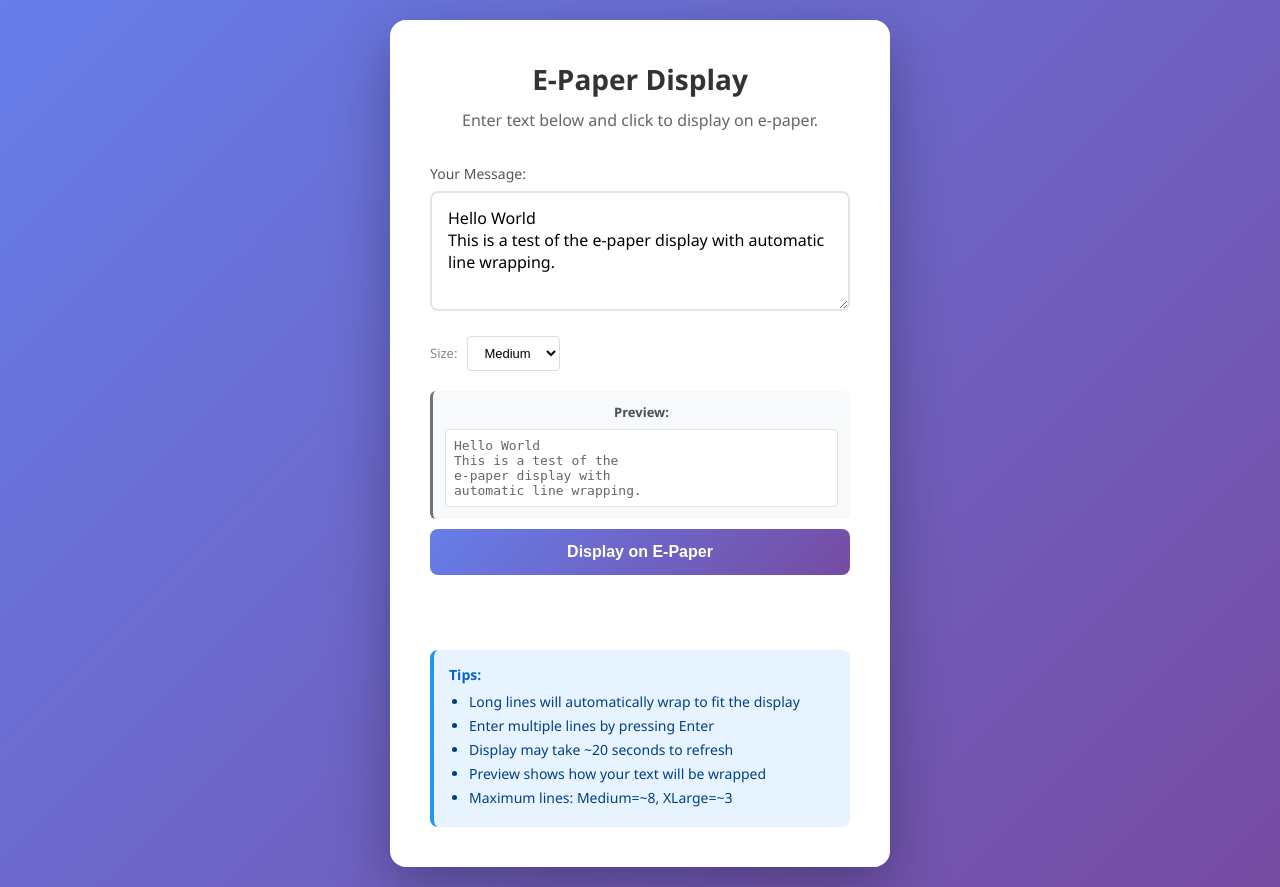
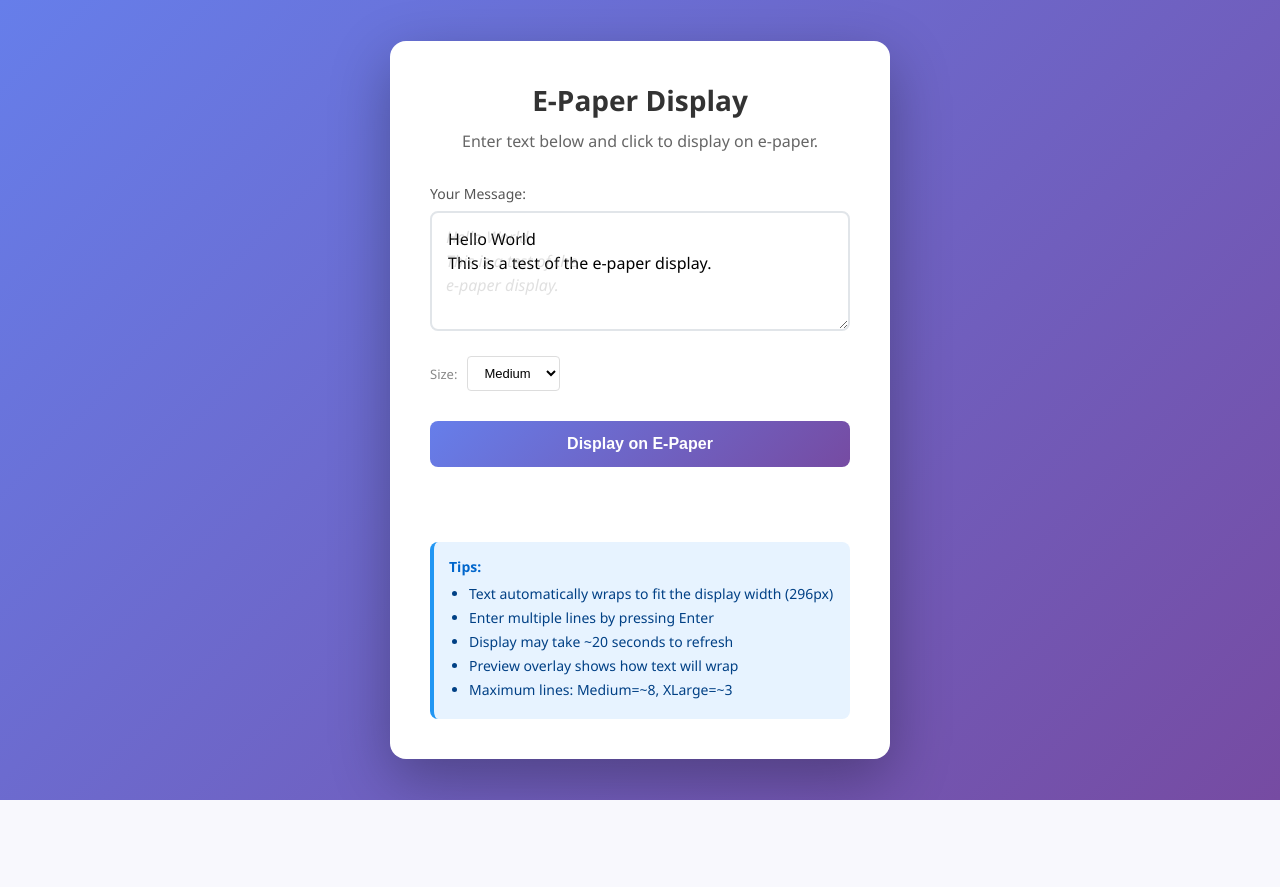
Before and after one commit to Einwegbecher/tiny-cal, a Flask app: page / in a window 1280 px wide. After the commit the page ends 800 px from the top, so only its background shows below. Run offline with Flask 3, Linux system fonts and the light colour scheme.

Commit message:
Implement pixel-perfect line wrapping and unified input/preview
- Now uses actual pixel measurements (get_text_width, get_text_height) for wrapping
- Correct display resolution: 296x160 pixels
- Dynamic wrapping based on actual font metrics, not character estimates
- Unified textarea with preview overlay (single input field)
- Preview shows as faint overlay in the same textbox
- Text wraps at word boundaries based on actual pixel width
- Last printed message still appears in the textarea
- 'Printing...' and 'Printed!' messages still disappear after 8 seconds
- All previous features preserved

Co-authored-by: Einwegbecher <Einwegbecher@users.noreply.github.com>

```diff
--- a/app.py
+++ b/app.py
@@ -13,15 +13,9 @@ FONT_SIZES = {
     'xlarge': 30
 }
 
-# Character width estimates for each font size
-CHAR_WIDTHS = {
-    'medium': 10,   # ~10px per char at 18px font
-    'xlarge': 18    # ~18px per char at 30px font
-}
-
-# Display dimensions after rotation (200x200)
-DISPLAY_WIDTH = 200
-DISPLAY_HEIGHT = 200
+# Actual display resolution (296x160) - this is the CORRECT resolution
+DISPLAY_WIDTH = 296
+DISPLAY_HEIGHT = 160
 
 
 def get_font(size_key, fallback_size=18):
@@ -36,42 +30,64 @@ def get_font(size_key, fallback_size=18):
             return ImageFont.load_default()
 
 
-def get_max_chars_per_line(font_size_key):
-    """Calculate maximum characters that fit in one line."""
-    char_width = CHAR_WIDTHS.get(font_size_key, 10)
-    # Leave margin: 10px left + 10px right = 20px total
-    return max(1, (DISPLAY_WIDTH - 20) // char_width)
+def get_text_width(text, font):
+    """Calculate the actual pixel width of text using the given font."""
+    # Create a temporary image to measure text
+    temp_img = Image.new('RGB', (1, 1))
+    temp_draw = ImageDraw.Draw(temp_img)
+    # Use textbbox to get the bounding box (left, top, right, bottom)
+    bbox = temp_draw.textbbox((0, 0), text, font=font)
+    return bbox[2] - bbox[0]  # right - left = width
 
 
-def get_max_lines(font_size_key):
-    """Calculate maximum lines that fit on the display."""
-    font_size = FONT_SIZES.get(font_size_key, 18)
-    line_height = font_size + 2  # Reduced padding for tighter spacing
-    # Leave margin: 15px top + 15px bottom = 30px total
-    return max(1, (DISPLAY_HEIGHT - 30) // line_height)
+def get_text_height(font):
+    """Calculate the actual pixel height of text using the given font."""
+    temp_img = Image.new('RGB', (1, 1))
+    temp_draw = ImageDraw.Draw(temp_img)
+    bbox = temp_draw.textbbox((0, 0), "Ag", font=font)  # Use 'Ag' to get ascender + descender
+    return bbox[3] - bbox[1]  # bottom - top = height
 
 
-def wrap_text(text, max_chars_per_line):
+def wrap_text_dynamically(text, font, max_width):
     """
-    Wrap text to multiple lines if it exceeds max_chars_per_line.
+    Wrap text to multiple lines based on actual pixel measurements.
     Preserves existing newlines and wraps long lines at word boundaries.
     """
     lines = []
+    current_line = ""
+
     # Split by existing newlines first
     for paragraph in text.split('\n'):
         paragraph = paragraph.strip()
         if not paragraph:
+            if current_line:
+                lines.append(current_line)
+                current_line = ""
             continue
-        # Split long lines into chunks
-        while len(paragraph) > max_chars_per_line:
-            # Find the last space before max_chars_per_line to avoid breaking words
-            split_pos = paragraph[:max_chars_per_line].rfind(' ')
-            if split_pos <= 0:  # No space found, force break
-                split_pos = max_chars_per_line
-            lines.append(paragraph[:split_pos])
-            paragraph = paragraph[split_pos:].lstrip()
-        if paragraph:
-            lines.append(paragraph)
+
+        # Process each word
+        for word in paragraph.split():
+            # Check if adding this word would exceed max_width
+            test_line = current_line + (' ' + word if current_line else word)
+            test_width = get_text_width(test_line, font)
+
+            if test_width <= max_width:
+                current_line = test_line
+            else:
+                # Word doesn't fit, start new line
+                if current_line:
+                    lines.append(current_line)
+                current_line = word
+
+        # Don't forget the last line of the paragraph
+        if current_line:
+            lines.append(current_line)
+            current_line = ""
+
+    # Add any remaining text
+    if current_line:
+        lines.append(current_line)
+
     return lines
 
 
@@ -80,22 +96,18 @@ def index():
     """Render the main page with the form."""
     default_font = 'medium'
     # Get last message from session if available
-    last_message = session.get('last_message', 'Hello World\nThis is a test of the e-paper display with automatic line wrapping.')
+    last_message = session.get('last_message', '')
     return render_template('index.html',
                          printed_message=None,
                          font_sizes=FONT_SIZES,
                          default_font=default_font,
-                         last_message=last_message,
-                         max_chars_per_line={k: get_max_chars_per_line(k) for k in FONT_SIZES},
-                         max_lines={k: get_max_lines(k) for k in FONT_SIZES})
+                         last_message=last_message)
 
 
 def display_on_epaper(message, font_size_key='medium'):
     """
     Display a message on the Waveshare e-paper display.
-    Supports multi-line text with automatic line wrapping and font size control.
-    Uses the same approach as quick_test.py: creates canvas with reversed dimensions
-    (height x width) for portrait design, then rotates 90 degrees for landscape display.
+    Uses dynamic pixel-based line wrapping for perfect fit.
     """
     from lib.waveshare_epd import epd2in15g
 
@@ -111,44 +123,53 @@ def display_on_epaper(message, font_size_key='medium'):
         font_size = FONT_SIZES.get(font_size_key, 18)
         print(f"Using font size: {font_size}px")
 
-        # Calculate limits
-        max_chars_per_line = get_max_chars_per_line(font_size_key)
-        max_lines = get_max_lines(font_size_key)
+        # Get actual text measurements
+        text_height = get_text_height(system_font)
+        line_spacing = 2  # Small spacing between lines
+        total_line_height = text_height + line_spacing
 
-        # Split message into lines (supports both newline-separated and comma-separated)
-        raw_lines = message.replace(',', '\n').split('\n')
+        # Calculate available space (account for margins)
+        margin_left = 10
+        margin_right = 10
+        margin_top = 10
+        margin_bottom = 10
 
-        # Wrap each line to fit display width
-        wrapped_lines = []
-        for line in raw_lines:
-            line = line.strip()
-            if line:
-                wrapped_lines.extend(wrap_text(line, max_chars_per_line))
+        available_width = DISPLAY_WIDTH - margin_left - margin_right
+        available_height = DISPLAY_HEIGHT - margin_top - margin_bottom
+
+        # Calculate max lines
+        max_lines = max(1, available_height // total_line_height)
+
+        print(f"Available width: {available_width}px, height: {available_height}px")
+        print(f"Text height: {text_height}px, line height: {total_line_height}px")
+        print(f"Max lines: {max_lines}")
+
+        # Wrap text based on actual pixel width
+        raw_text = message.replace(',', '\n')
+        wrapped_lines = wrap_text_dynamically(raw_text, system_font, available_width)
 
         # If no lines, use default
         if not wrapped_lines:
             wrapped_lines = ["Hello World"]
 
-        # Limit to max lines that fit on display - STOP here, no disappearing text
+        # Limit to max lines that fit on display
         display_lines = wrapped_lines[:max_lines]
 
         print(f"Displaying {len(display_lines)} lines (max {max_lines})")
         for i, line in enumerate(display_lines):
-            print(f"  Line {i+1}: {line}")
+            width = get_text_width(line, system_font)
+            print(f"  Line {i+1} ({width}px): {line}")
 
         # Create canvas with REVERSED dimensions (Height x Width) for portrait design
         canvas = Image.new('1', (epd.height, epd.width), 255)
         draw = ImageDraw.Draw(canvas)
 
-        # Calculate line height based on font size - tighter spacing
-        line_height = font_size + 2  # Reduced from 8 to 2 for tighter spacing
-
-        # Draw each line on the portrait canvas - less top margin
-        y_position = 10  # Reduced from 20 to 10
+        # Draw each line on the portrait canvas
+        y_position = margin_top
 
         for line in display_lines:
-            draw.text((10, y_position), line, font=system_font, fill=0)
-            y_position += line_height
+            draw.text((margin_left, y_position), line, font=system_font, fill=0)
+            y_position += total_line_height
 
         # Rotate the canvas 90 degrees to fit the landscape hardware screen
         rotated_canvas = canvas.rotate(90, expand=True)
@@ -163,6 +184,8 @@ def display_on_epaper(message, font_size_key='medium'):
 
     except Exception as e:
         print(f"Error encountered: {e}")
+        import traceback
+        traceback.print_exc()
         return False
 
 
@@ -199,9 +222,7 @@ def print_message():
                          printed_message=success_message,
                          font_sizes=FONT_SIZES,
                          default_font=font_size,
-                         last_message=message,
-                         max_chars_per_line={k: get_max_chars_per_line(k) for k in FONT_SIZES},
-                         max_lines={k: get_max_lines(k) for k in FONT_SIZES})
+                         last_message=message)
 
 
 if __name__ == '__main__':
--- a/templates/index.html
+++ b/templates/index.html
@@ -58,7 +58,11 @@
             font-weight: 500;
         }
 
-        textarea {
+        .text-input-container {
+            position: relative;
+        }
+
+        .text-input-with-preview {
             width: 100%;
             padding: 14px 16px;
             border: 2px solid #e1e5e9;
@@ -69,10 +73,28 @@
             font-family: inherit;
             resize: vertical;
             min-height: 120px;
+            line-height: 1.5;
+            white-space: pre-wrap;
         }
 
-        textarea:focus {
+        .text-input-with-preview:focus {
             border-color: #667eea;
+        }
+
+        .preview-overlay {
+            position: absolute;
+            top: 0;
+            left: 0;
+            right: 0;
+            bottom: 0;
+            pointer-events: none;
+            opacity: 0.3;
+            padding: 14px 16px;
+            white-space: pre-wrap;
+            line-height: 1.5;
+            overflow: hidden;
+            font-style: italic;
+            color: #999;
         }
 
         .font-selector {
@@ -178,34 +200,6 @@
         .tips li {
             margin-bottom: 5px;
         }
-
-        .preview-section {
-            margin-top: 20px;
-            padding: 12px;
-            background: #f8f9fa;
-            border-radius: 6px;
-            border-left: 3px solid #6c757d;
-        }
-
-        .preview-section h4 {
-            color: #495057;
-            margin-bottom: 8px;
-            font-size: 13px;
-        }
-
-        .preview-text {
-            font-family: monospace;
-            font-size: 13px;
-            color: #666;
-            white-space: pre-wrap;
-            background: white;
-            padding: 8px;
-            border-radius: 4px;
-            border: 1px solid #dee2e6;
-            text-align: left;
-            max-height: 100px;
-            overflow-y: auto;
-        }
     </style>
 </head>
 <body>
@@ -216,7 +210,11 @@
         <form action="/print" method="POST" id="displayForm">
             <div class="form-group">
                 <label for="message">Your Message:</label>
-                <textarea id="message" name="message" placeholder="Enter text to display..." required>{{ last_message if last_message else "Hello World\nThis is a test of the e-paper display with automatic line wrapping." }}</textarea>
+                <div class="text-input-container">
+                    <textarea id="message" name="message" class="text-input-with-preview"
+                              placeholder="Enter text to display..." required>{{ last_message if last_message else "Hello World\nThis is a test of the e-paper display." }}</textarea>
+                    <div class="preview-overlay" id="previewOverlay"></div>
+                </div>
             </div>
 
             <div class="form-group font-selector">
@@ -228,11 +226,6 @@
                     </option>
                     {% endfor %}
                 </select>
-            </div>
-
-            <div class="preview-section">
-                <h4>Preview:</h4>
-                <div class="preview-text" id="previewText"></div>
             </div>
 
             <button type="submit">Display on E-Paper</button>
@@ -261,31 +254,43 @@
         <div class="tips">
             <h4>Tips:</h4>
             <ul>
-                <li>Long lines will automatically wrap to fit the display</li>
+                <li>Text automatically wraps to fit the display width (296px)</li>
                 <li>Enter multiple lines by pressing Enter</li>
                 <li>Display may take ~20 seconds to refresh</li>
-                <li>Preview shows how your text will be wrapped</li>
+                <li>Preview overlay shows how text will wrap</li>
                 <li>Maximum lines: Medium=~8, XLarge=~3</li>
             </ul>
         </div>
     </div>
 
     <script>
-        // Get the selected font size's limits - adjusted to match actual display
+        // Character width estimates for preview (approximate for monospace display)
+        const CHAR_WIDTHS = {
+            'medium': 10,
+            'xlarge': 18
+        };
+
+        const DISPLAY_WIDTH = 296;
+        const MARGINS = 20; // 10px left + 10px right
+
         function getCurrentLimits() {
             const select = document.getElementById('font_size');
             const fontKey = select.value;
+            const charWidth = CHAR_WIDTHS[fontKey] || 10;
+            const maxCharsPerLine = Math.floor((DISPLAY_WIDTH - MARGINS) / charWidth);
 
-            // Adjusted to match actual wrapping behavior on e-paper
-            const limits = {
-                'medium': { maxCharsPerLine: 25, maxLines: 8 },  // ~25 chars fits on medium
-                'xlarge': { maxCharsPerLine: 14, maxLines: 3 }   // ~14 chars fits on xlarge
+            // Approximate line counts
+            const lineCounts = {
+                'medium': 8,
+                'xlarge': 3
             };
 
-            return limits[fontKey] || { maxCharsPerLine: 25, maxLines: 8 };
+            return {
+                maxCharsPerLine: maxCharsPerLine,
+                maxLines: lineCounts[fontKey] || 8
+            };
         }
 
-        // Wrap text for preview - matches server-side wrapping
         function wrapTextForPreview(text, maxCharsPerLine) {
             const lines = text.split('\n');
             const wrappedLines = [];
@@ -296,7 +301,6 @@
 
                 let currentLine = trimmed;
                 while (currentLine.length > maxCharsPerLine) {
-                    // Find the last space before maxCharsPerLine
                     let splitPos = currentLine.substring(0, maxCharsPerLine).lastIndexOf(' ');
                     if (splitPos <= 0) {
                         splitPos = maxCharsPerLine;
@@ -312,10 +316,9 @@
             return wrappedLines;
         }
 
-        // Update preview
         function updatePreview() {
             const textarea = document.getElementById('message');
-            const preview = document.getElementById('previewText');
+            const preview = document.getElementById('previewOverlay');
             const limits = getCurrentLimits();
 
             const lines = wrapTextForPreview(textarea.value, limits.maxCharsPerLine);
```
